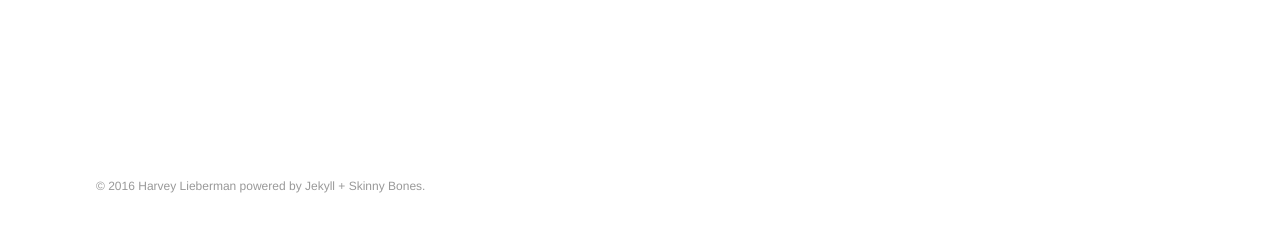
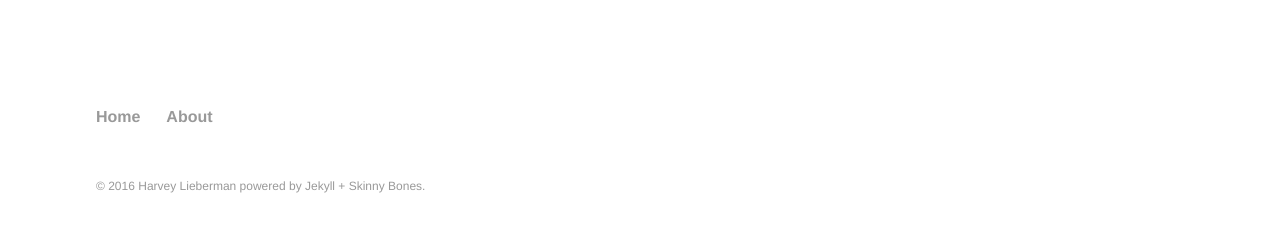
Before and after one commit to harveyl888/harveyl888.github.io, a Jekyll site: the page built from index.md, in a window 1280 px wide. Shown: the part 517-749 px from the top of the page. Built offline with Jekyll 4.4.1, drawn with Linux system fonts in a browser that asks for light colours.

Commit message:
added footer

```diff
--- a/_data/footer.yml
+++ b/_data/footer.yml
@@ -1,4 +1,7 @@
 # Footer navigation links
 
-- title:
-  url:
+- title: Home
+  url: /
+
+- title: About
+  url: /about/
```
